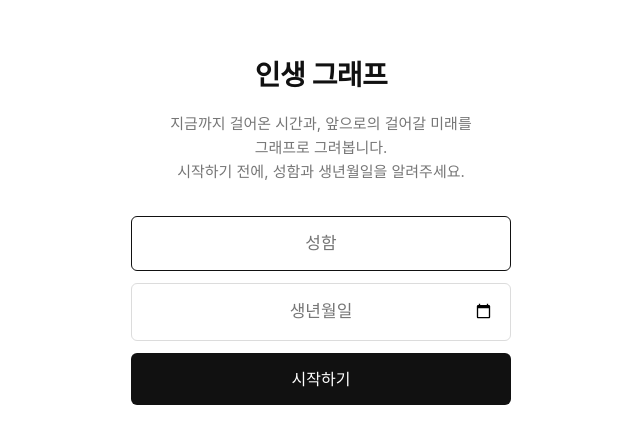
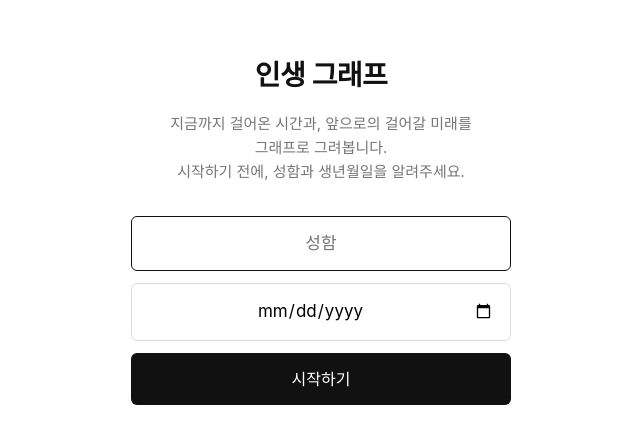
Before and after one commit to jiwonlee1223/chrono-diving-bell, a React (Vite) app in the folder cdb-crafter/: page / in a window 1280 px wide. Shown: the part 171-614 px from the top of the page, without its empty margins (319-959 px from the left). Built offline with nearby package versions, Linux system fonts and the light colour scheme; no server answers.

Commit message:
udpate: date input

```diff
--- a/cdb-crafter/src/App.css
+++ b/cdb-crafter/src/App.css
@@ -45,35 +45,6 @@
 
 .onboarding-card input:focus {
   border-color: var(--text);
-}
-
-.onboarding-field {
-  position: relative;
-}
-
-.onboarding-field input {
-  width: 100%;
-}
-
-/* 크롬 등 데스크톱 웹은 date input에 자체 "연도-월-일" 텍스트를 그려서
-   우리가 넣은 커스텀 placeholder와 겹쳐 보인다. 값이 비어있을 때는
-   브라우저 내장 텍스트를 투명 처리해 커스텀 placeholder만 보이게 한다. */
-.onboarding-field input[type="date"].is-empty::-webkit-datetime-edit-year-field,
-.onboarding-field input[type="date"].is-empty::-webkit-datetime-edit-month-field,
-.onboarding-field input[type="date"].is-empty::-webkit-datetime-edit-day-field,
-.onboarding-field input[type="date"].is-empty::-webkit-datetime-edit-text {
-  color: transparent;
-}
-
-.onboarding-date-placeholder {
-  position: absolute;
-  inset: 0;
-  display: flex;
-  align-items: center;
-  justify-content: center;
-  color: var(--text-muted);
-  font-size: 17px;
-  pointer-events: none;
 }
 
 .onboarding-error {
--- a/cdb-crafter/src/components/Onboarding.jsx
+++ b/cdb-crafter/src/components/Onboarding.jsx
@@ -61,10 +61,8 @@ export default function Onboarding({ onSubmit }) {
             }}
             autoFocus
           />
-          <div className="onboarding-field">
           <input
             type="date"
-              className={birthDate ? "" : "is-empty"}
             value={birthDate}
             max={TODAY}
             onChange={(e) => {
@@ -72,12 +70,6 @@ export default function Onboarding({ onSubmit }) {
               setError("");
             }}
           />
-            {/* type="date"는 placeholder를 지원하지 않아 사파리/모바일에서 빈 박스로
-                보이므로, 값이 없을 때만 보이는 가짜 placeholder를 박스 안에 겹쳐 둔다. */}
-            {!birthDate && (
-              <span className="onboarding-date-placeholder">생년월일</span>
-            )}
-          </div>
           {error && <p className="onboarding-error">{error}</p>}
           <button type="submit">시작하기</button>
         </form>
```
Lines whose indentation alone changed are shown as unchanged.
